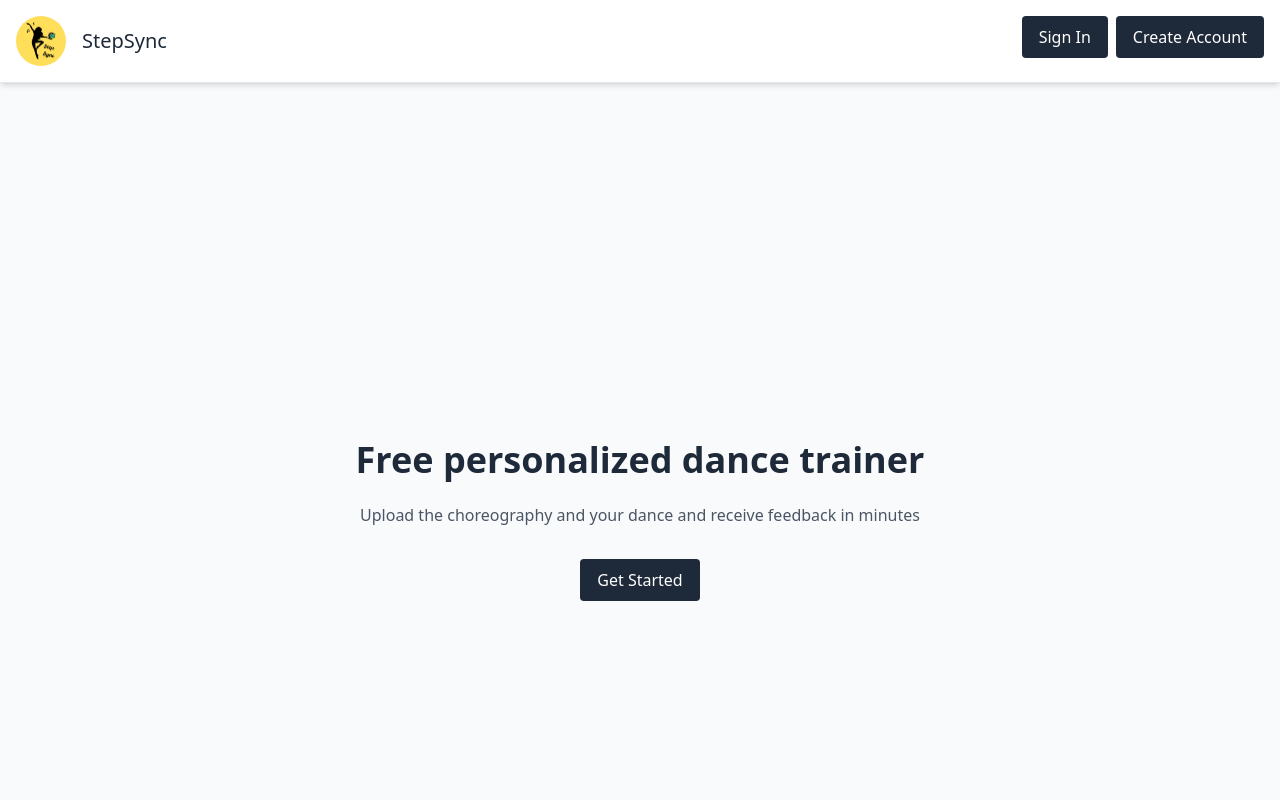
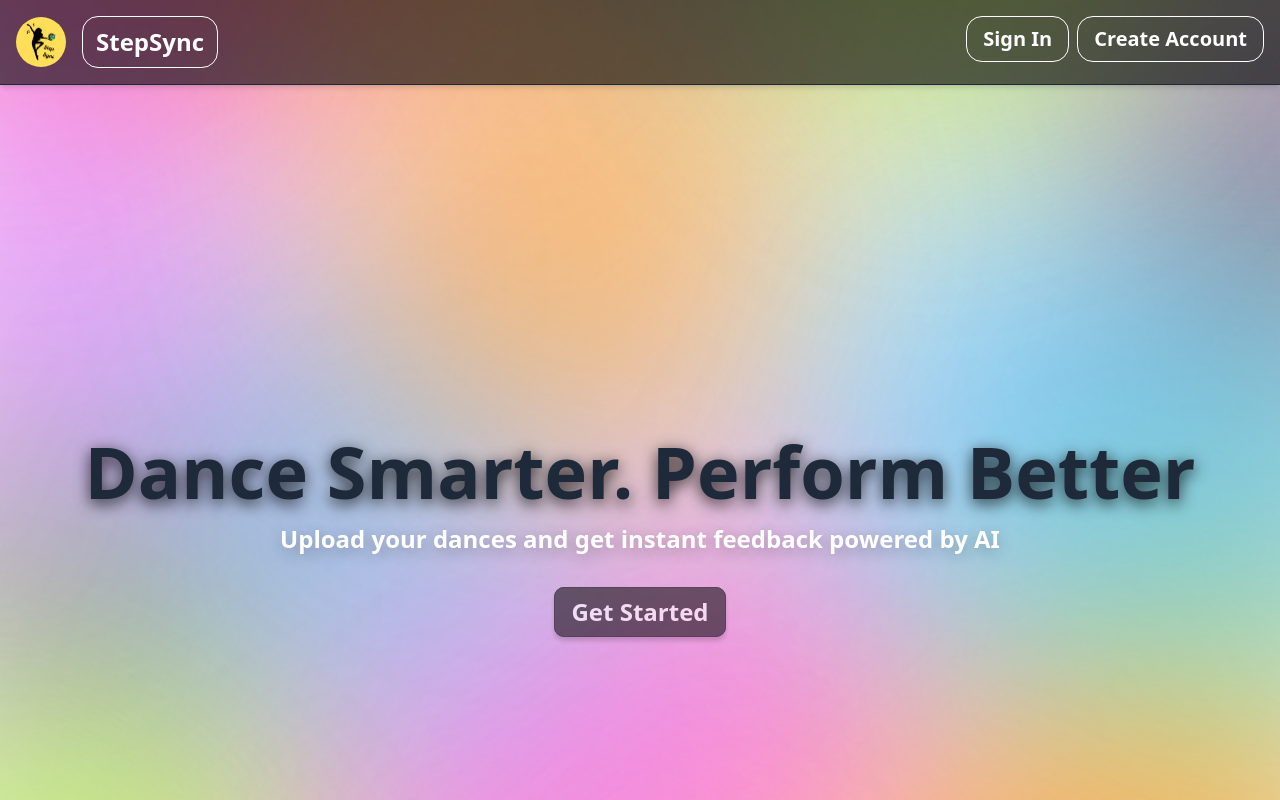
Before and after one commit to greeshiee/StepSync, a React (Vite) app in the folder frontend/: page / in a window 1280 px wide. Built offline with nearby package versions, Linux system fonts and the light colour scheme.

Commit message:
Frontend styling

```diff
--- a/frontend/src/Dashboard.jsx
+++ b/frontend/src/Dashboard.jsx
@@ -5,16 +5,16 @@ import { useNavigate } from "react-router-dom";
 const Dashboard = () => {
   const navigate = useNavigate();
   return (
-    <div className="flex flex-col items-center h-screen bg-gray-50">
+    <div className="flex flex-col items-center w-screen h-screen bg-[url('/background.png')] bg-cover bg-center bg-no-repeat">
       <Navbar />
 
-      <h1 className="text-[36px] font-bold mt-12 w-3/4 text-left text-gray-800">
+      <h1 className="text-4xl font-bold mt-12 w-3/4 text-left text-white [text-shadow:_0px_4px_15px_rgb(0_0_0_/_0.25)]">
         Your Dances
       </h1>
 
-      <div className="w-3/4 h-[100px] bg-white border-2 border-black rounded-sm mt-8 flex flex-col items-start justify-center pl-5 shadow-md">
+      <div className=" bg-black/60 w-3/4 h-[100px]  border-2 border-black rounded-2xl mt-8 flex flex-col items-start justify-center pl-5 shadow-md">
         <button
-          className="text-[18px] text-black cursor-pointer hover:text-blue-600 transition"
+          className="text-xl text-white cursor-pointer  hover:text-blue-600 transition"
           onClick={() => navigate("/upload")}
         >
           + Analyze new dance
--- a/frontend/src/Homepage.jsx
+++ b/frontend/src/Homepage.jsx
@@ -1,26 +1,28 @@
-import React from 'react';
-import { useNavigate } from 'react-router-dom';
-import Navbar from './Navbar';
+import React from "react";
+import { useNavigate } from "react-router-dom";
+import Navbar from "./Navbar";
 
 const Homepage = () => {
   const navigate = useNavigate();
 
   return (
-    <div className="h-[80vh] flex flex-col overflow-hidden">
+    <div className="w-screen h-screen bg-[url('/background.png')] bg-cover bg-center bg-no-repeat">
       <Navbar />
 
       <div className="flex flex-col items-center pt-[350px] text-center">
-        <h1 className="text-[36px] font-bold mb-4">
-          Free personalized dance trainer
+        <h1 className="text-7xl font-bold mb-4 text-shadow-[0_4px_16px_rgba(0,0,0,0.8)]">
+          Dance Smarter. Perform Better
         </h1>
-        <p className="mb-8 text-gray-600">
-          Upload the choreography and your dance and receive feedback in minutes
+        <p className="mb-8 text-white text-2xl font-semibold [text-shadow:_0px_4px_15px_rgb(0_0_0_/_0.25)]">
+          Upload your dances and get instant feedback powered by AI
         </p>
         <button
-          className="px-4 py-2 bg-gray-400 text-white rounded hover:bg-gray-500 transition"
-          onClick={() => navigate('/dashboard')}
+          className="px-4 py-2 text-white opacity-60 bg-black/90 rounded-[10px] shadow-[0px_4px_4px_0px_rgba(0,0,0,0.25)] hover:bg-gray-500 transition outline-1 outline-offset-[-1px] outline-black"
+          onClick={() => navigate("/dashboard")}
         >
-          Get Started
+          <span className="text-white text-2xl font-bold cursor-pointer">
+            Get Started
+          </span>
         </button>
       </div>
     </div>
--- a/frontend/src/Navbar.jsx
+++ b/frontend/src/Navbar.jsx
@@ -3,7 +3,7 @@ import { Link } from "react-router-dom";
 
 const Navbar = () => {
   return (
-    <nav className="flex justify-between w-full p-4 border-b border-gray-200 bg-white shadow-md">
+    <nav className="flex justify-between w-full p-4 border-b bg-black/60 shadow-md">
       <Link
         to="/"
         className="flex flex-row items-center gap-4 font-bold text-[20px] text-gray-800 hover:text-blue-500 transition"
@@ -13,13 +13,15 @@ const Navbar = () => {
           alt={"StepSync Logo"}
           className="w-[50px] h-[50px] rounded-full"
         />
-        StepSync
+        <div className="text-white text-2xl font-semibold px-3.5 py-2.5 rounded-2xl outline-1 outline-offset-[-1px] outline-white flex justify-center items-center">
+          StepSync
+        </div>
       </Link>
       <div>
-        <button className="px-4 py-2 border border-gray-300 rounded ml-2 hover:bg-gray-100 transition">
+        <button className="px-4 py-2 border rounded-2xl outline-1 outline-offset-[-1px] outline-white ml-2 transition cursor-pointer text-white text-xl font-semibold">
           Sign In
         </button>
-        <button className="px-4 py-2 border border-gray-300 rounded ml-2 hover:bg-gray-100 transition">
+        <button className=" px-4 py-2 border rounded-2xl outline-1 outline-offset-[-1px] outline-white ml-2 transition cursor-pointer text-white text-xl font-semibold">
           Create Account
         </button>
       </div>
--- a/frontend/src/Results.jsx
+++ b/frontend/src/Results.jsx
@@ -1,9 +1,9 @@
 import React, { useEffect, useState, useRef } from "react";
+import Navbar from "./Navbar";
 
 const Results = () => {
   const [results, setResults] = useState(null);
   const [loading, setLoading] = useState(true);
-  const [showData, setShowData] = useState(false);
   const danceVideoRef = useRef(null);
 
   useEffect(() => {
@@ -43,8 +43,12 @@ const Results = () => {
   if (!results) return <div className="p-4">No results found</div>;
 
   return (
-    <div className="container mx-auto p-4 max-w-6xl">
-      <h1 className="text-2xl font-bold mb-4">Dance Analysis Results</h1>
+    <div className="min-h-screen flex flex-col bg-[url('/background.png')] bg-cover bg-center bg-no-repeat">
+      <Navbar />
+      <div className="p-10">
+        <h1 className="text-3xl font-bold mb-4 text-white text-shadow-[0_4px_16px_rgba(0,0,0,0.8)]">
+          Dance Analysis Results
+        </h1>
 
         <div className="grid grid-cols-1 md:grid-cols-2 gap-6 mb-8">
           <div className="bg-gray-800 rounded-lg overflow-hidden">
@@ -86,8 +90,10 @@ const Results = () => {
         </div>
 
         <div className="grid grid-cols-1 md:grid-cols-2 gap-4 mb-8">
-        <div className="bg-gray-100 p-4 rounded-lg">
-          <h2 className="text-xl font-semibold mb-4">Top 5 Matching Frames</h2>
+          <div className="bg-black/60 p-4 rounded-lg">
+            <h2 className="text-xl text-white font-semibold mb-4">
+              Top 5 Matching Frames
+            </h2>
             <ul className="space-y-2">
               {results.frame_analysis?.best_frames?.map((frame, index) => (
                 <li key={index} className="bg-white p-3 rounded-md">
@@ -115,8 +121,8 @@ const Results = () => {
             </ul>
           </div>
 
-        <div className="bg-gray-100 p-4 rounded-lg">
-          <h2 className="text-xl font-semibold mb-4">
+          <div className="bg-black/60 p-4 rounded-lg">
+            <h2 className="text-xl text-white font-semibold mb-4">
               Top 5 Mismatched Frames
             </h2>
             <ul className="space-y-2">
@@ -147,34 +153,10 @@ const Results = () => {
           </div>
         </div>
 
-      <div className="mb-8">
-        <button
-          onClick={() => setShowData(!showData)}
-          className="bg-gray-200 px-4 py-2 rounded"
-        >
-          {showData ? "Hide Analysis Data" : "Show Analysis Data"}
-        </button>
-
-        {showData && (
-          <div className="mt-4 grid grid-cols-1 md:grid-cols-2 gap-4">
-            <div className="bg-gray-100 p-4 rounded">
-              <h3 className="font-bold">Choreography Data</h3>
-              <pre className="text-xs overflow-auto max-h-60">
-                {JSON.stringify(results.analysis_data?.choreography, null, 2)}
-              </pre>
-            </div>
-            <div className="bg-gray-100 p-4 rounded">
-              <h3 className="font-bold">Dance Data</h3>
-              <pre className="text-xs overflow-auto max-h-60">
-                {JSON.stringify(results.analysis_data?.dance, null, 2)}
-              </pre>
-            </div>
-          </div>
-        )}
-      </div>
-
-      <div className="bg-gray-100 p-4 rounded-lg">
-        <h2 className="text-xl font-semibold mb-2">Similarity Score</h2>
+        <div className="bg-black/60 p-4 rounded-lg text-white">
+          <h2 className="text-xl text-white font-semibold mb-2">
+            Similarity Score
+          </h2>
           <div className="w-full bg-gray-300 rounded-full h-4">
             <div
               className="bg-blue-500 h-4 rounded-full"
@@ -184,6 +166,7 @@ const Results = () => {
           <p className="mt-2">{Math.round(results.similarity * 100)}% match</p>
         </div>
       </div>
+    </div>
   );
 };
 
--- a/frontend/src/index.css
+++ b/frontend/src/index.css
@@ -23,7 +23,7 @@ a:hover {
 }
 
 button {
-  @apply rounded border border-transparent py-2 px-4 text-white bg-gray-800 hover:bg-gray-900 transition;
+  @apply border border-transparent py-2 px-4 transition;
 }
 
 button:focus,
@@ -31,7 +31,6 @@ button:focus-visible {
   outline: 4px auto -webkit-focus-ring-color;
 }
 
-
 a {
   @apply text-gray-800 no-underline;
 }
```
Also changed, not shown: frontend/src/VideoUpload.jsx (+9 -13 lines), frontend/public/background.png (added). Lines whose indentation alone changed are shown as unchanged.
